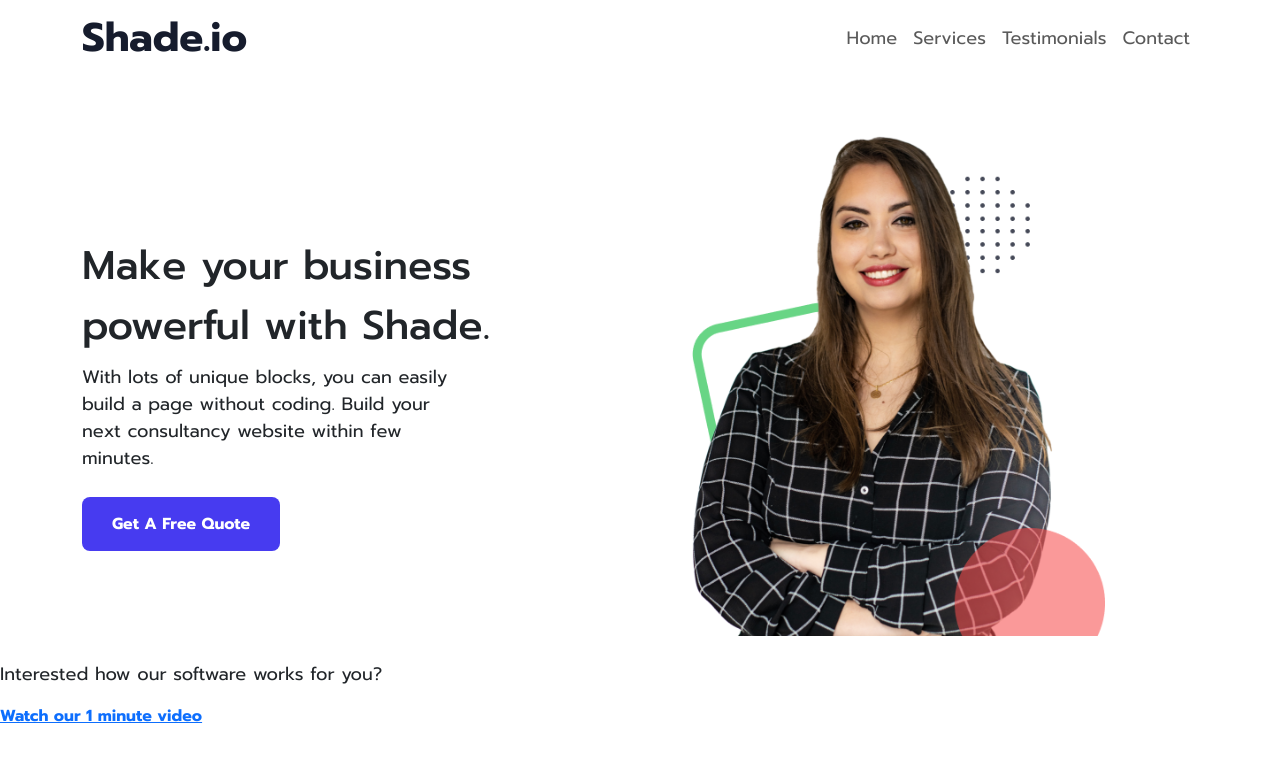
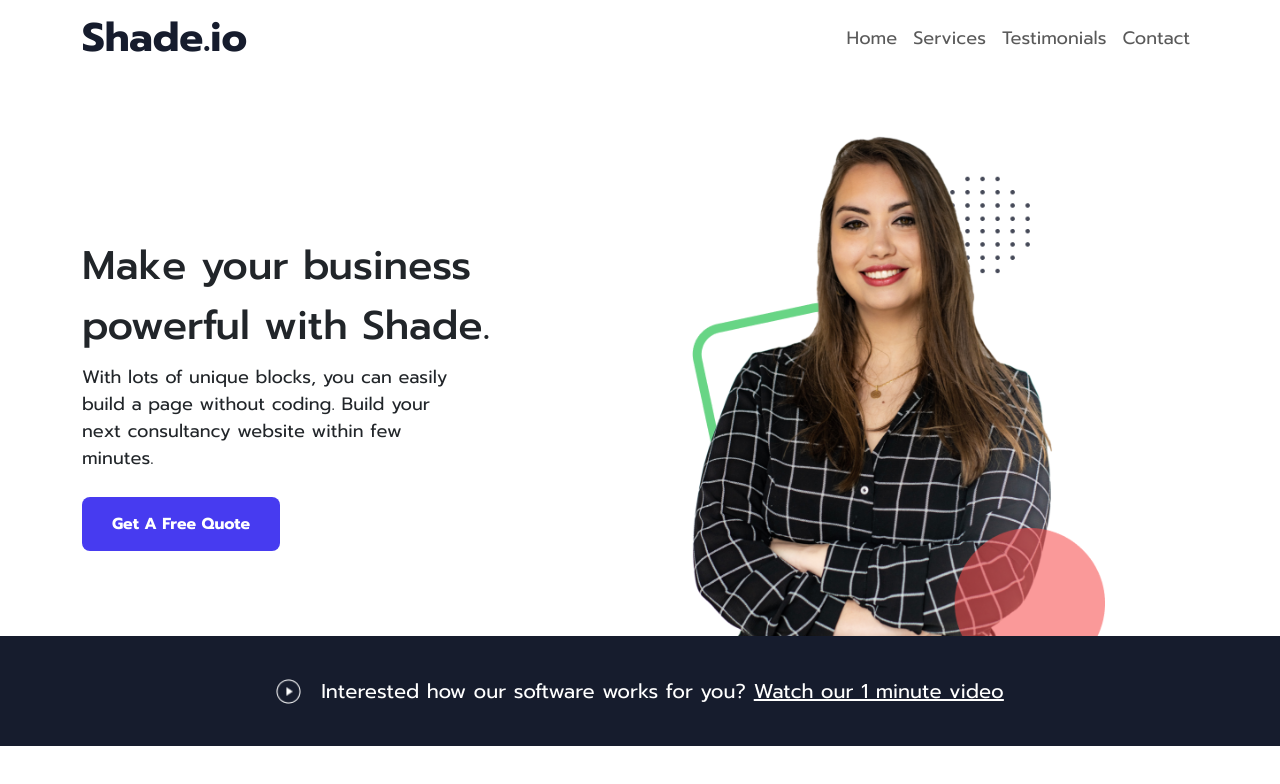
Before and after one commit to ecpieritz/shade-io, a Next.js app: page / in a window 1280 px wide. Shown: the top 784 px of the page. Built offline with nearby package versions, Linux system fonts and the light colour scheme.

Commit message:
Add WatchBtn css

```diff
--- a/styles/globals.css
+++ b/styles/globals.css
@@ -58,3 +58,31 @@ button{
 .shPurpleBtn:hover{
   background-color: var(--sh-purple-dark);
 }
+
+.shWatchBtn{
+  background-color: var(--sh-black);
+  color: var(--sh-white);
+  padding: 40px 0;
+  display: flex;
+  flex-direction: row;
+  justify-content: center;
+  align-items: center;
+}
+
+.shWatchBtn img{
+  width: 25px;
+  margin-right: 20px;
+}
+
+.shWatchBtn p{
+  margin: 0;
+  margin-right: 8px;
+  font-size: 20px;
+}
+
+.shWatchBtn a{
+  text-decoration: underline;
+  font-weight: 400;
+  color: var(--sh-white);
+  font-size: 20px;
+}
```
